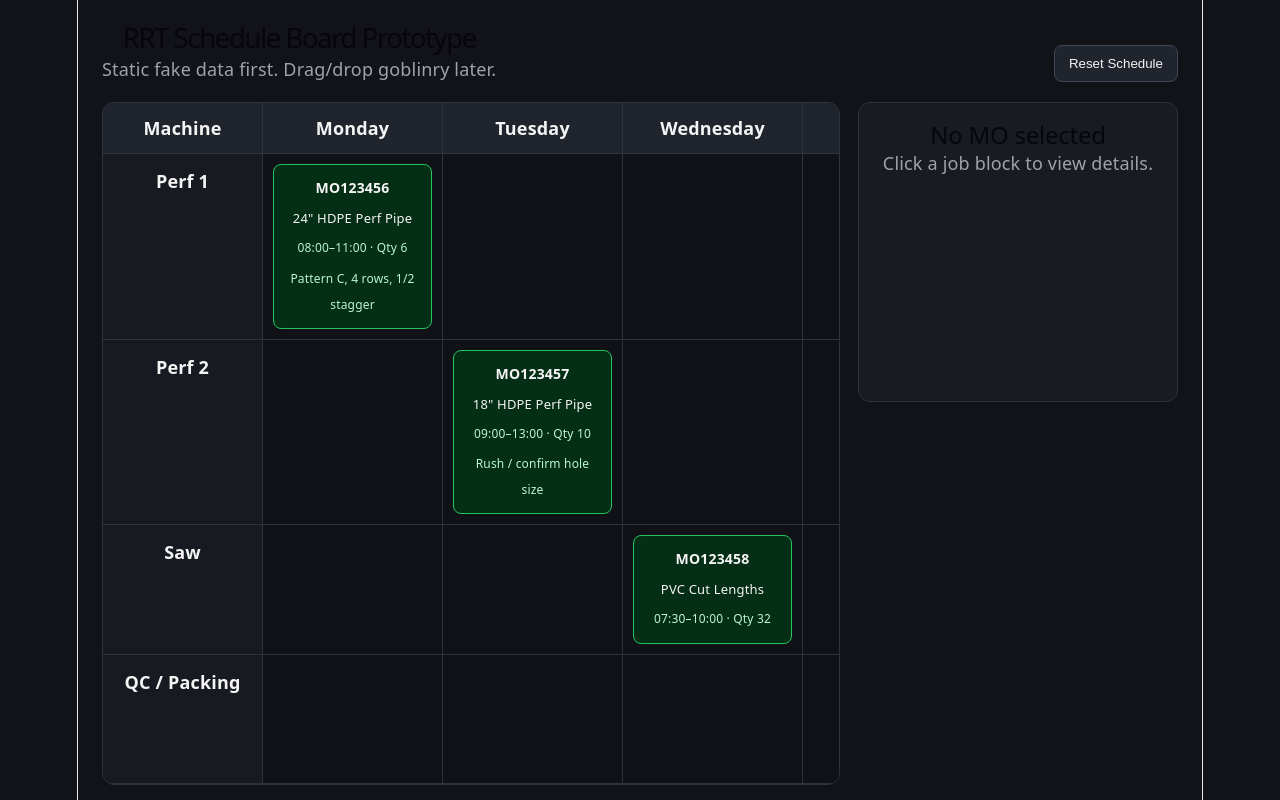
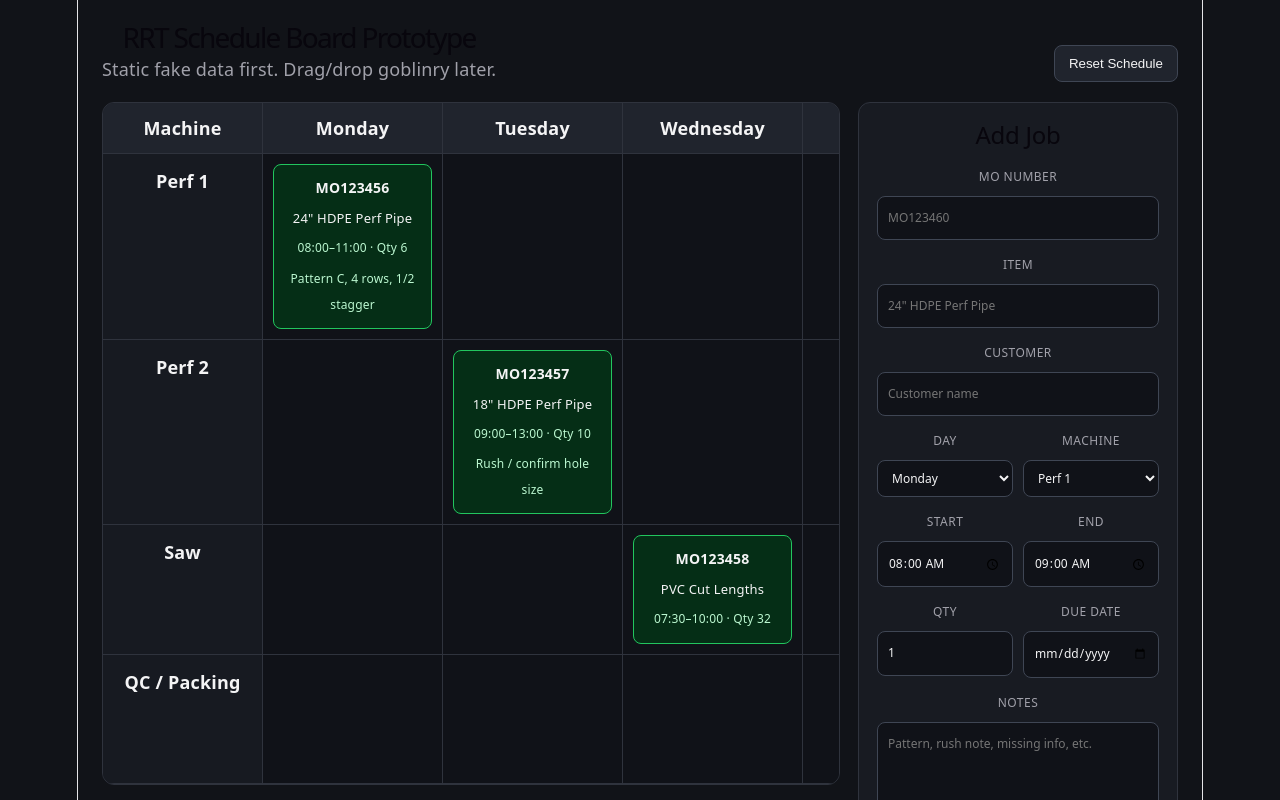
Before and after one commit to kirschballs/rrt-schedule-board, a React (Vite) app: page / in a window 1280 px wide. Shown: the top 800 px of the page. Built offline with nearby package versions, Linux system fonts and the light colour scheme.

Commit message:
Add new job form

```diff
--- a/src/App.css
+++ b/src/App.css
@@ -267,3 +267,81 @@ dd {
 .edit-controls textarea {
   resize: vertical;
 }
+
+.side-panel {
+  position: sticky;
+  top: 24px;
+  display: flex;
+  flex-direction: column;
+  gap: 18px;
+}
+
+.add-job-panel {
+  padding: 18px;
+  border: 1px solid #2f333d;
+  border-radius: 12px;
+  background: #181b22;
+}
+
+.add-job-panel h2 {
+  margin: 0 0 14px;
+}
+
+.add-job-form {
+  display: flex;
+  flex-direction: column;
+  gap: 12px;
+}
+
+.add-job-form label {
+  display: flex;
+  flex-direction: column;
+  gap: 6px;
+  color: #a1a1aa;
+  font-size: 12px;
+  text-transform: uppercase;
+  letter-spacing: 0.04em;
+}
+
+.add-job-form input,
+.add-job-form select,
+.add-job-form textarea {
+  width: 100%;
+  border: 1px solid #3f4654;
+  border-radius: 8px;
+  background: #101218;
+  color: #f4f4f5;
+  padding: 8px 10px;
+  font: inherit;
+  text-transform: none;
+  letter-spacing: normal;
+}
+
+.add-job-form textarea {
+  resize: vertical;
+}
+
+.two-col-fields {
+  display: grid;
+  grid-template-columns: 1fr 1fr;
+  gap: 10px;
+}
+
+.add-button {
+  border: 1px solid #22c55e;
+  border-radius: 8px;
+  background: #052e16;
+  color: #f4f4f5;
+  padding: 10px 14px;
+  cursor: pointer;
+  font-weight: 700;
+}
+
+.add-button:hover {
+  filter: brightness(1.2);
+}
+
+.side-panel .details-panel {
+  position: static;
+  top: auto;
+}
--- a/src/App.tsx
+++ b/src/App.tsx
@@ -12,6 +12,19 @@ type Job = {
   customer?: string;
   dueDate?: string;
   notes?: string;
+};
+
+type JobDraft = {
+  id: string;
+  machine: string;
+  day: string;
+  start: string;
+  end: string;
+  item: string;
+  qty: string;
+  customer: string;
+  dueDate: string;
+  notes: string;
 };
 
 const days = ["Monday", "Tuesday", "Wednesday", "Thursday", "Friday"];
@@ -67,6 +80,19 @@ const initialJobs: Job[] = [
   },
 ];
 
+const emptyJobDraft: JobDraft = {
+  id: "",
+  machine: machines[0],
+  day: days[0],
+  start: "08:00",
+  end: "09:00",
+  item: "",
+  qty: "1",
+  customer: "",
+  dueDate: "",
+  notes: "",
+};
+
 const STORAGE_KEY = "rrt-schedule-board-jobs";
 
 function App() {
@@ -85,6 +111,7 @@ function App() {
   });
 
   const [selectedJobId, setSelectedJobId] = useState<string | null>(null);
+  const [newJob, setNewJob] = useState<JobDraft>(emptyJobDraft);
 
   const selectedJob = jobs.find((job) => job.id === selectedJobId) ?? null;
 
@@ -100,9 +127,55 @@ function App() {
     );
   }
 
+  function updateNewJob(field: keyof JobDraft, value: string) {
+    setNewJob((currentDraft) => ({
+      ...currentDraft,
+      [field]: value,
+    }));
+  }
+
+  function addJob(event: React.FormEvent<HTMLFormElement>) {
+    event.preventDefault();
+
+    const id = newJob.id.trim();
+    const item = newJob.item.trim();
+
+    if (!id || !item) {
+      alert("MO number and item are required.");
+      return;
+    }
+
+    const duplicateJob = jobs.some(
+      (job) => job.id.toLowerCase() === id.toLowerCase()
+    );
+
+    if (duplicateJob) {
+      alert("That MO already exists on the board.");
+      return;
+    }
+
+    const jobToAdd: Job = {
+      id,
+      machine: newJob.machine,
+      day: newJob.day,
+      start: newJob.start,
+      end: newJob.end,
+      item,
+      qty: Number(newJob.qty) || 0,
+      customer: newJob.customer.trim() || undefined,
+      dueDate: newJob.dueDate || undefined,
+      notes: newJob.notes.trim() || undefined,
+    };
+
+    setJobs((currentJobs) => [...currentJobs, jobToAdd]);
+    setSelectedJobId(jobToAdd.id);
+    setNewJob(emptyJobDraft);
+  }
+
   function resetSchedule() {
     setJobs(initialJobs);
     setSelectedJobId(null);
+    setNewJob(emptyJobDraft);
   }
 
   return (
@@ -162,7 +235,134 @@ function App() {
           ))}
         </section>
 
-        <aside className="details-panel">
+        <aside className="side-panel">
+          <section className="add-job-panel">
+            <h2>Add Job</h2>
+
+            <form onSubmit={addJob} className="add-job-form">
+              <label>
+                MO Number
+                <input
+                  value={newJob.id}
+                  onChange={(event) => updateNewJob("id", event.target.value)}
+                  placeholder="MO123460"
+                />
+              </label>
+
+              <label>
+                Item
+                <input
+                  value={newJob.item}
+                  onChange={(event) => updateNewJob("item", event.target.value)}
+                  placeholder='24" HDPE Perf Pipe'
+                />
+              </label>
+
+              <label>
+                Customer
+                <input
+                  value={newJob.customer}
+                  onChange={(event) =>
+                    updateNewJob("customer", event.target.value)
+                  }
+                  placeholder="Customer name"
+                />
+              </label>
+
+              <div className="two-col-fields">
+                <label>
+                  Day
+                  <select
+                    value={newJob.day}
+                    onChange={(event) => updateNewJob("day", event.target.value)}
+                  >
+                    {days.map((day) => (
+                      <option key={day} value={day}>
+                        {day}
+                      </option>
+                    ))}
+                  </select>
+                </label>
+
+                <label>
+                  Machine
+                  <select
+                    value={newJob.machine}
+                    onChange={(event) =>
+                      updateNewJob("machine", event.target.value)
+                    }
+                  >
+                    {machines.map((machine) => (
+                      <option key={machine} value={machine}>
+                        {machine}
+                      </option>
+                    ))}
+                  </select>
+                </label>
+              </div>
+
+              <div className="two-col-fields">
+                <label>
+                  Start
+                  <input
+                    type="time"
+                    value={newJob.start}
+                    onChange={(event) =>
+                      updateNewJob("start", event.target.value)
+                    }
+                  />
+                </label>
+
+                <label>
+                  End
+                  <input
+                    type="time"
+                    value={newJob.end}
+                    onChange={(event) => updateNewJob("end", event.target.value)}
+                  />
+                </label>
+              </div>
+
+              <div className="two-col-fields">
+                <label>
+                  Qty
+                  <input
+                    type="number"
+                    min="0"
+                    value={newJob.qty}
+                    onChange={(event) => updateNewJob("qty", event.target.value)}
+                  />
+                </label>
+
+                <label>
+                  Due Date
+                  <input
+                    type="date"
+                    value={newJob.dueDate}
+                    onChange={(event) =>
+                      updateNewJob("dueDate", event.target.value)
+                    }
+                  />
+                </label>
+              </div>
+
+              <label>
+                Notes
+                <textarea
+                  value={newJob.notes}
+                  onChange={(event) => updateNewJob("notes", event.target.value)}
+                  rows={3}
+                  placeholder="Pattern, rush note, missing info, etc."
+                />
+              </label>
+
+              <button type="submit" className="add-button">
+                Add Job
+              </button>
+            </form>
+          </section>
+
+          <section className="details-panel">
             {selectedJob ? (
               <>
                 <div className="details-header">
@@ -276,6 +476,7 @@ function App() {
                 <p>Click a job block to view details.</p>
               </div>
             )}
+          </section>
         </aside>
       </div>
     </main>
```
Lines whose indentation alone changed are shown as unchanged.
